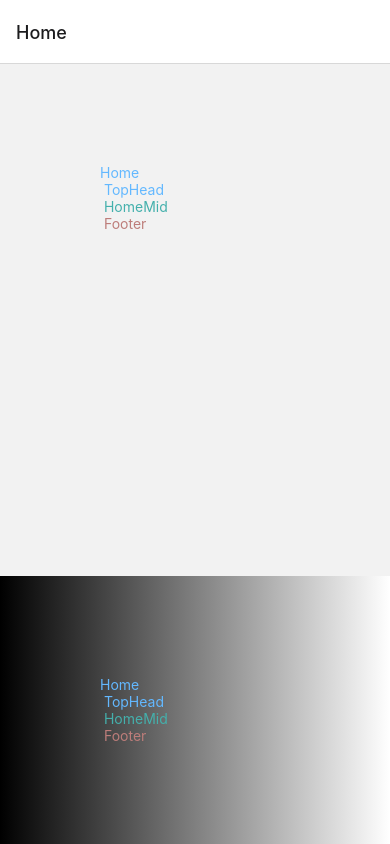
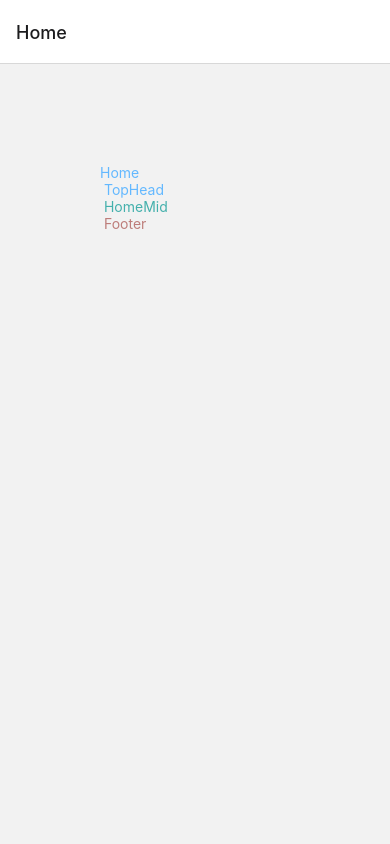
Before and after one commit to psteingh/LTRapp, a React Native app: screen / in a window 390 px wide. Built offline with nearby package versions, Linux system fonts and the light colour scheme.

Commit message:
ltrapp0331127

```diff
--- a/App.js
+++ b/App.js
@@ -24,15 +24,15 @@ export default function App() {
         colors={[Colors.primaryBlack, Colors.primaryWhite]}
         style={styles.container}
         >
+
       <Stack.Navigator>
         <Stack.Screen name="Home" component={HomeComponent} />
-
         <Stack.Screen name="AboutUs" component={AboutUsBoard} />
         <Stack.Screen name="LierBoard" component={LierBoard} />
         <Stack.Screen name="AboutLies" component={AboutLiesBoard} />
       </Stack.Navigator>
 
-      <HomeComponent />
+      {/* <HomeComponent /> */}
 
       </LinearGradient>
 
```
